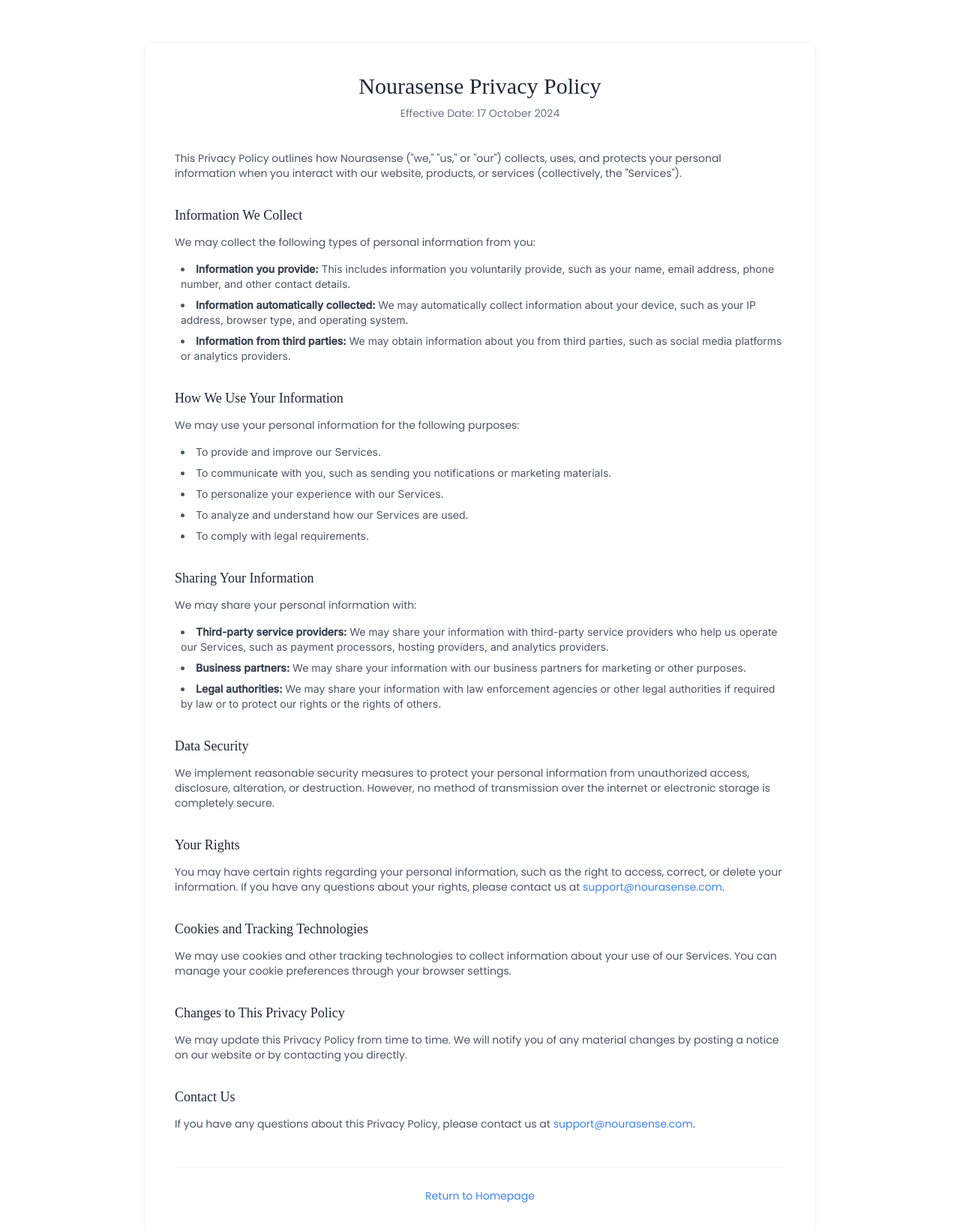
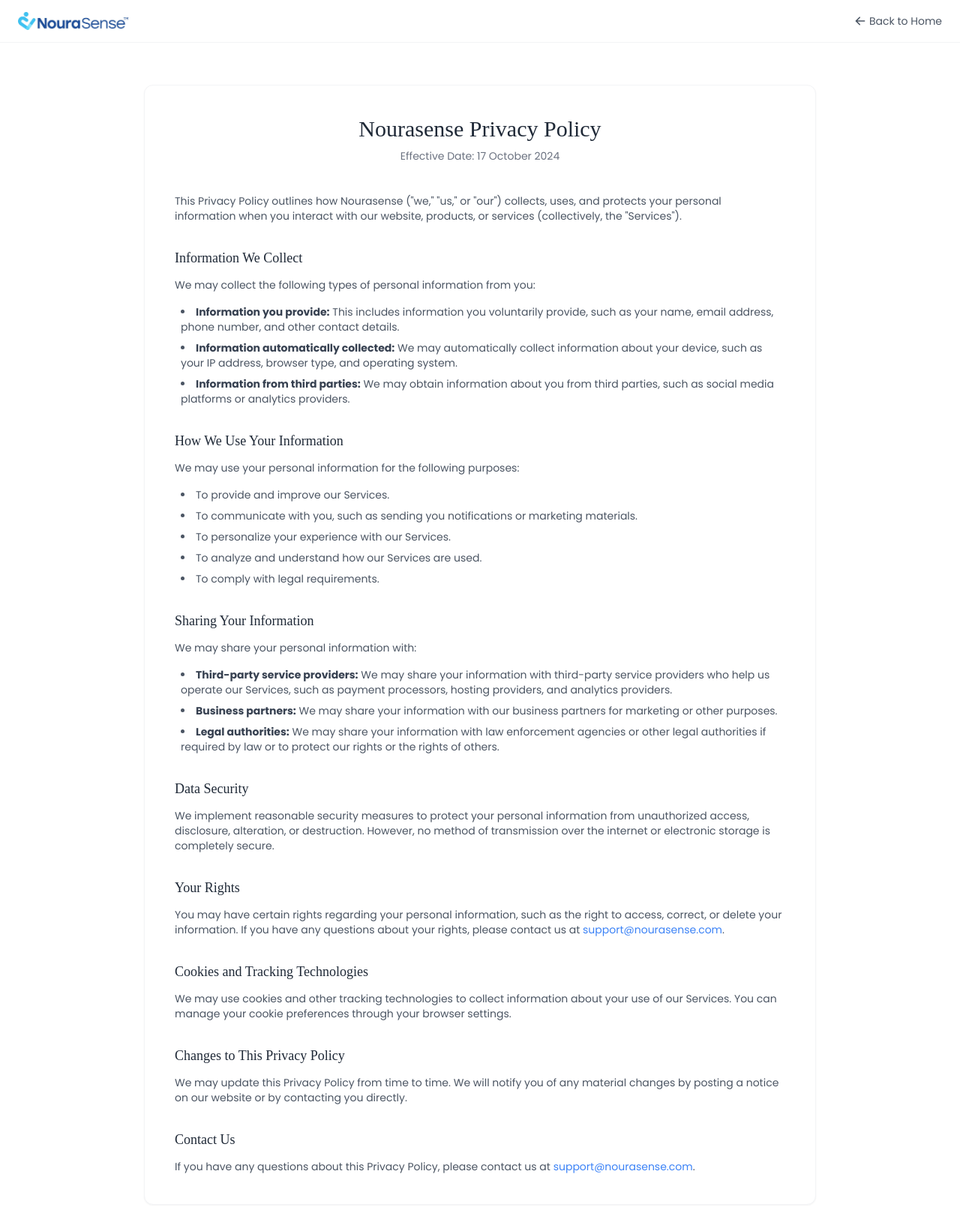
Before and after one commit to king982001/nourasenseog, a React (Vite) app: page /privacy-policy in a window 1280 px wide. Shown: the top 1642 px of the page at 75% size. Built offline with nearby package versions, Linux system fonts and the light colour scheme; no server answers; a web font is replaced by a local one.

Commit message:
Describe your changes here

```diff
--- a/src/Pages/Policy.jsx
+++ b/src/Pages/Policy.jsx
@@ -1,19 +1,14 @@
 import React, { useEffect } from "react";
-import BackButton from "src/Components/BackButton.jsx";
 import { Link } from "react-router-dom";
 
 const Policy = () => {
   useEffect(() => {
     document.title = "Nourasense - Privacy Policy";
-
-    // Add Inter font if not already added
     const fontLink = document.createElement('link');
     fontLink.href = 'https://fonts.googleapis.com/css2?family=Inter:wght@200;300;400;500&display=swap';
     fontLink.rel = 'stylesheet';
     document.head.appendChild(fontLink);
-
     return () => {
-      // Clean up the font link if this component added it
       if (document.head.contains(fontLink)) {
         document.head.removeChild(fontLink);
       }
@@ -21,8 +16,24 @@
   }, []);
 
   return (
-    <>
-      <div className="min-h-screen px-4 sm:px-12 py-12 sm:py-14 bg-white font-['Inter']">
+    <div className="min-h-screen bg-white flex flex-col">
+      {/* Navigation Bar */}
+      <div className="w-full py-4 px-6 flex justify-between items-center border-b border-gray-100">
+        <Link to="/" className="flex items-center space-x-2">
+          <img src="/logo-blue.png" alt="Nourasense" className="h-5 w-auto sm:h-6 sm:w-auto md:h-7 md:w-auto lg:h-6 lg:w-auto" />
+        </Link>
+        <Link
+          to="/"
+          className="text-sm text-gray-600 hover:text-primary-blue flex items-center"
+        >
+          <svg xmlns="http://www.w3.org/2000/svg" className="h-4 w-4 mr-1" viewBox="0 0 20 20" fill="currentColor">
+            <path fillRule="evenodd" d="M9.707 16.707a1 1 0 01-1.414 0l-6-6a1 1 0 010-1.414l6-6a1 1 0 011.414 1.414L5.414 9H17a1 1 0 110 2H5.414l4.293 4.293a1 1 0 010 1.414z" clipRule="evenodd" />
+          </svg>
+          Back to Home
+        </Link>
+      </div>
+
+      <div className="flex-grow px-4 sm:px-12 py-12 sm:py-14">
         <div className="max-w-4xl mx-auto bg-white rounded-xl border border-gray-100 shadow-sm p-6 sm:p-10">
           <div className="text-center mb-10">
             <h1 className="text-2xl sm:text-3xl font-light text-gray-800 mb-2">
@@ -185,15 +196,9 @@
               </p>
             </section>
           </div>
-
-          <div className="mt-12 pt-6 border-t border-gray-100 text-center">
-            <Link to="/" className="text-sm text-blue-500 hover:text-blue-600">
-              Return to Homepage
-            </Link>
-          </div>
         </div>
       </div>
-    </>
+    </div>
   );
 };
 
--- a/src/Pages/TermsAndConditions.jsx
+++ b/src/Pages/TermsAndConditions.jsx
@@ -4,15 +4,11 @@
 const TermsAndConditions = () => {
   useEffect(() => {
     document.title = "Nourasense - Terms and Conditions";
-
-    // Add Inter font if not already added
     const fontLink = document.createElement('link');
     fontLink.href = 'https://fonts.googleapis.com/css2?family=Inter:wght@200;300;400;500&display=swap';
     fontLink.rel = 'stylesheet';
     document.head.appendChild(fontLink);
-
     return () => {
-      // Clean up the font link if this component added it
       if (document.head.contains(fontLink)) {
         document.head.removeChild(fontLink);
       }
@@ -20,8 +16,24 @@
   }, []);
 
   return (
-    <>
-      <div className="min-h-screen px-4 sm:px-12 py-12 sm:py-14 bg-white font-['Inter']">
+    <div className="min-h-screen bg-white flex flex-col">
+      {/* Navigation Bar */}
+      <div className="w-full py-4 px-6 flex justify-between items-center border-b border-gray-100">
+        <Link to="/" className="flex items-center space-x-2">
+          <img src="/logo-blue.png" alt="Nourasense" className="h-5 w-auto sm:h-6 sm:w-auto md:h-7 md:w-auto lg:h-6 lg:w-auto" />
+        </Link>
+        <Link
+          to="/"
+          className="text-sm text-gray-600 hover:text-primary-blue flex items-center"
+        >
+          <svg xmlns="http://www.w3.org/2000/svg" className="h-4 w-4 mr-1" viewBox="0 0 20 20" fill="currentColor">
+            <path fillRule="evenodd" d="M9.707 16.707a1 1 0 01-1.414 0l-6-6a1 1 0 010-1.414l6-6a1 1 0 011.414 1.414L5.414 9H17a1 1 0 110 2H5.414l4.293 4.293a1 1 0 010 1.414z" clipRule="evenodd" />
+          </svg>
+          Back to Home
+        </Link>
+      </div>
+
+      <div className="flex-grow px-4 sm:px-12 py-12 sm:py-14">
         <div className="max-w-4xl mx-auto bg-white rounded-xl border border-gray-100 shadow-sm p-6 sm:p-10">
           <div className="text-center mb-10">
             <h1 className="text-2xl sm:text-3xl font-light text-gray-800 mb-2">
@@ -159,15 +171,9 @@
               </p>
             </section>
           </div>
-
-          <div className="mt-12 pt-6 border-t border-gray-100 text-center">
-            <Link to="/" className="text-sm text-blue-500 hover:text-blue-600">
-              Return to Homepage
-            </Link>
-          </div>
         </div>
       </div>
-    </>
+    </div>
   );
 };
 
```
